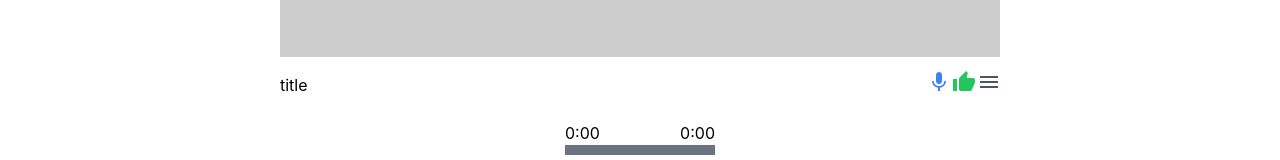
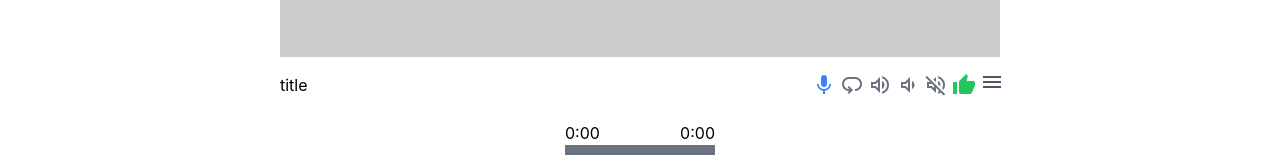
Before and after one commit to tataNeonKnights/MusicApp, a React (Create React App) app: page /musicplayer in a window 1280 px wide. Shown: the part 493-653 px from the top of the page. Built offline with nearby package versions, Linux system fonts and the light colour scheme.

Commit message:
Added UI(Buttons) for the loop, volume_up, volume_down and mute

```diff
--- a/src/Components/MusicPlayer.js
+++ b/src/Components/MusicPlayer.js
@@ -233,10 +233,30 @@ export default function MusicPlayer() {
           <div className="flex items-center justify-between">
             <div className="audioTitle p-2 ">title</div>
 
-            <div className=" ">
+            <div className="flex flex-row">
               {/* Karaoke Button */}
               <button className="karaoke material-icons w-1/4 text-blue-500 mr-1">
                 mic
+              </button>
+
+              {/* Loop Button */}
+              <button className="material-symbols-outlined w-1/4 text-gray-500 mr-1">
+                laps
+              </button>
+
+              {/* Volume Up Button */}
+              <button className="material-symbols-outlined w-1/4 text-gray-500 mr-1">
+              volume_up
+              </button>
+
+              {/* Volume Down Button */}
+              <button className="material-symbols-outlined w-1/4 text-gray-500 mr-1">
+              volume_down
+              </button>
+
+              {/* Volume Off Button */}
+              <button className="material-symbols-outlined w-1/4 text-gray-500 mr-1">
+              volume_off
               </button>
 
               {/* Like Button */}
```
